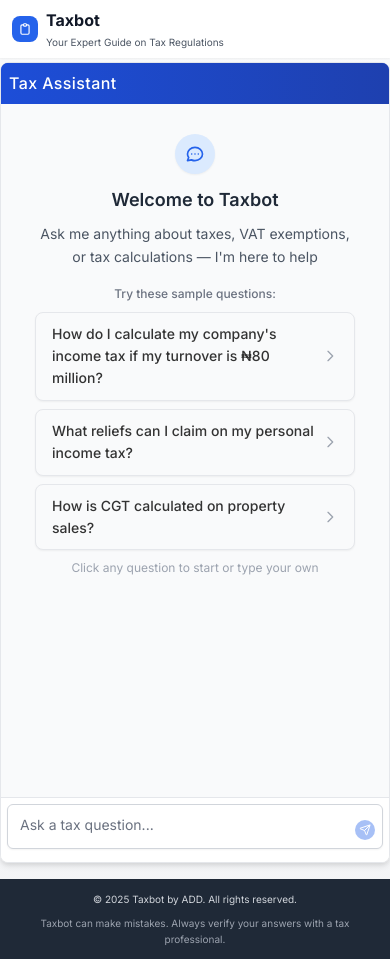
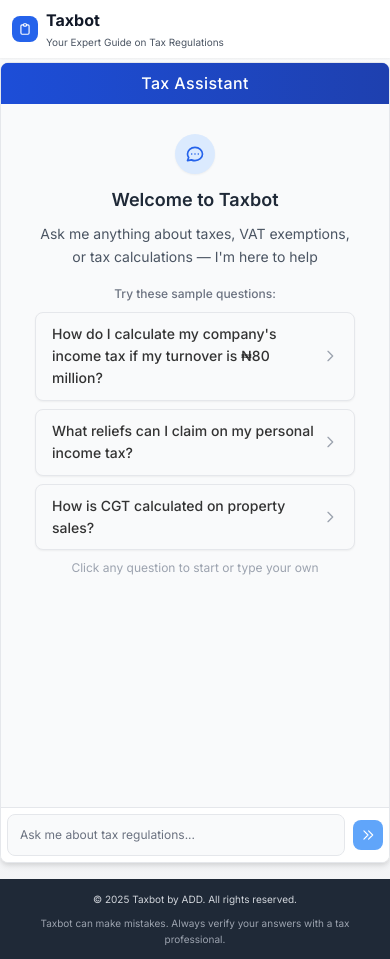
Before and after one commit to aligunts/taxbot, a Next.js app: page / in a window 390 px wide. Built offline with nearby package versions, Linux system fonts and the light colour scheme.

Commit message:
Enhance layout and styling in Home, Chat, and ChatInput components for improved responsiveness and user experience. Adjust flex properties, input styles, and message list dimensions to ensure better alignment and visual consistency.

```diff
--- a/src/app/page.tsx
+++ b/src/app/page.tsx
@@ -36,8 +36,8 @@ export default function Home() {
         </div>
       </header>
 
-      <main className="container mx-auto px-0 sm:px-4 py-1 sm:py-4">
-        <div className="max-w-5xl mx-auto">
+      <main className="container mx-auto px-0 sm:px-4 py-1 sm:py-4 flex justify-center">
+        <div className="w-full max-w-5xl mx-auto">
           <div className="bg-white rounded-lg shadow-md overflow-hidden mb-3 sm:mb-6">
             <div className="p-0 sm:p-3">
               <ErrorBoundary>
--- a/src/components/Chat.tsx
+++ b/src/components/Chat.tsx
@@ -126,10 +126,10 @@ export default function Chat() {
       initial={{ opacity: 0, y: 20 }}
       animate={{ opacity: 1, y: 0 }}
       transition={{ duration: 0.4, ease: "easeOut" }}
-      className="flex flex-col h-[600px] md:h-[600px] h-[95vh] rounded-lg overflow-hidden bg-white shadow-md border border-gray-200"
+      className="flex flex-col h-[600px] md:h-[600px] h-[95vh] rounded-lg overflow-hidden bg-white shadow-md border border-gray-200 mx-auto"
     >
       <motion.div
-        className="bg-gradient-to-r from-blue-700 to-blue-800 px-2 sm:px-6 py-2 sm:py-3 text-white flex items-center justify-between"
+        className="bg-gradient-to-r from-blue-700 to-blue-800 px-2 sm:px-6 py-2 sm:py-3 text-white flex items-center justify-center sm:justify-between"
         initial={{ backgroundColor: "#2563eb" }}
         animate={{ backgroundColor: "#1d4ed8" }}
         transition={{ duration: 0.5 }}
--- a/src/components/chat/ChatInput.tsx
+++ b/src/components/chat/ChatInput.tsx
@@ -46,26 +46,61 @@ export default function ChatInput({
   );
 
   return (
-    <form onSubmit={onSubmit} className="relative">
-      <div className="relative">
-        <textarea
-          ref={textareaRef}
+    <form onSubmit={onSubmit} className="flex items-center space-x-2">
+      <div className="relative flex-1">
+        <input
+          type="text"
           value={value}
           onChange={onChange}
-          onKeyDown={handleKeyDown}
-          placeholder="Ask a tax question..."
-          disabled={disabled || isLoading}
-          className="w-full pr-10 py-2 sm:py-3 px-3 text-sm sm:text-base resize-none min-h-[45px] sm:min-h-[50px] max-h-[120px] sm:max-h-[200px] rounded-md border border-gray-300 shadow-sm focus:border-blue-500 focus:ring focus:ring-blue-200 focus:ring-opacity-50"
-          rows={1}
+          disabled={disabled}
+          placeholder="Ask me about tax regulations..."
+          className="w-full py-2 pl-3 pr-10 text-xs sm:text-sm bg-gray-50 border border-gray-200 rounded-lg focus:outline-none focus:ring-1 focus:ring-blue-600 focus:border-blue-600"
         />
-        <button
-          type="submit"
-          disabled={!value.trim() || disabled || isLoading}
-          className="absolute right-2 sm:right-3 top-1/2 -translate-y-1/2 p-1 rounded-full bg-blue-600 text-white hover:bg-blue-700 disabled:opacity-40 disabled:cursor-not-allowed transition-colors"
+        {isLoading && (
+          <div className="absolute inset-y-0 right-0 flex items-center pr-3">
+            <svg
+              className="animate-spin h-3.5 w-3.5 sm:h-4 sm:w-4 text-gray-400"
+              xmlns="http://www.w3.org/2000/svg"
+              fill="none"
+              viewBox="0 0 24 24"
+            >
+              <circle
+                className="opacity-25"
+                cx="12"
+                cy="12"
+                r="10"
+                stroke="currentColor"
+                strokeWidth="4"
+              ></circle>
+              <path
+                className="opacity-75"
+                fill="currentColor"
+                d="M4 12a8 8 0 018-8V0C5.373 0 0 5.373 0 12h4z"
+              ></path>
+            </svg>
+          </div>
+        )}
+      </div>
+      <button
+        type="submit"
+        disabled={disabled || !value.trim()}
+        className="bg-blue-600 text-white p-2 rounded-lg hover:bg-blue-700 transition-colors disabled:bg-blue-400 disabled:cursor-not-allowed flex-shrink-0"
+      >
+        <svg
+          xmlns="http://www.w3.org/2000/svg"
+          className="h-3.5 w-3.5 sm:h-4 sm:w-4"
+          fill="none"
+          viewBox="0 0 24 24"
+          stroke="currentColor"
         >
-          <Send className="h-3 w-3 sm:h-4 sm:w-4" />
-        </button>
-      </div>
+          <path
+            strokeLinecap="round"
+            strokeLinejoin="round"
+            strokeWidth={2}
+            d="M13 5l7 7-7 7M5 5l7 7-7 7"
+          />
+        </svg>
+      </button>
     </form>
   );
 }
--- a/src/components/chat/MessageList.tsx
+++ b/src/components/chat/MessageList.tsx
@@ -192,7 +192,7 @@ export default function MessageList({
           key={index}
           className={`flex ${message.role === "user" ? "justify-end" : "justify-start"}`}
         >
-          <div className="flex items-start max-w-[99%] sm:max-w-[85%]">
+          <div className="flex items-start max-w-[95%] sm:max-w-[85%]">
             {message.role === "assistant" && (
               <div className="flex-shrink-0 w-5 h-5 sm:w-7 sm:h-7 rounded-full bg-blue-600 flex items-center justify-center text-white mr-1 sm:mr-2 shadow-sm">
                 <svg
@@ -263,11 +263,11 @@ export default function MessageList({
 
       {isLoading && (
         <div className="flex justify-start">
-          <div className="flex items-start max-w-[98%] sm:max-w-[85%]">
-            <div className="flex-shrink-0 w-6 h-6 sm:w-7 sm:h-7 rounded-full bg-blue-600 flex items-center justify-center text-white mr-1 sm:mr-2 shadow-sm">
+          <div className="flex items-start max-w-[95%] sm:max-w-[85%]">
+            <div className="flex-shrink-0 w-5 h-5 sm:w-7 sm:h-7 rounded-full bg-blue-600 flex items-center justify-center text-white mr-1 sm:mr-2 shadow-sm">
               <svg
                 xmlns="http://www.w3.org/2000/svg"
-                className="h-3.5 w-3.5 sm:h-4 sm:w-4"
+                className="h-3 w-3 sm:h-4 sm:w-4"
                 fill="none"
                 viewBox="0 0 24 24"
                 stroke="currentColor"
@@ -280,15 +280,15 @@ export default function MessageList({
                 />
               </svg>
             </div>
-            <div className="py-2 px-3 rounded-lg bg-white border border-gray-200 text-gray-800 rounded-bl-none shadow-md w-full">
-              <div className="flex space-x-1.5">
-                <div className="h-2 w-2 bg-blue-400 rounded-full animate-[bounce_1.4s_infinite_ease-in-out_both]" />
+            <div className="py-1.5 sm:py-2 px-2.5 sm:px-3 rounded-lg bg-white border border-gray-200 text-gray-800 rounded-bl-none shadow-md w-full">
+              <div className="flex space-x-1.5 justify-center">
+                <div className="h-1.5 w-1.5 sm:h-2 sm:w-2 bg-blue-400 rounded-full animate-[bounce_1.4s_infinite_ease-in-out_both]" />
                 <div
-                  className="h-2 w-2 bg-blue-500 rounded-full animate-[bounce_1.4s_infinite_ease-in-out_both]"
+                  className="h-1.5 w-1.5 sm:h-2 sm:w-2 bg-blue-500 rounded-full animate-[bounce_1.4s_infinite_ease-in-out_both]"
                   style={{ animationDelay: "0.2s" }}
                 />
                 <div
-                  className="h-2 w-2 bg-blue-600 rounded-full animate-[bounce_1.4s_infinite_ease-in-out_both]"
+                  className="h-1.5 w-1.5 sm:h-2 sm:w-2 bg-blue-600 rounded-full animate-[bounce_1.4s_infinite_ease-in-out_both]"
                   style={{ animationDelay: "0.4s" }}
                 />
               </div>
```
